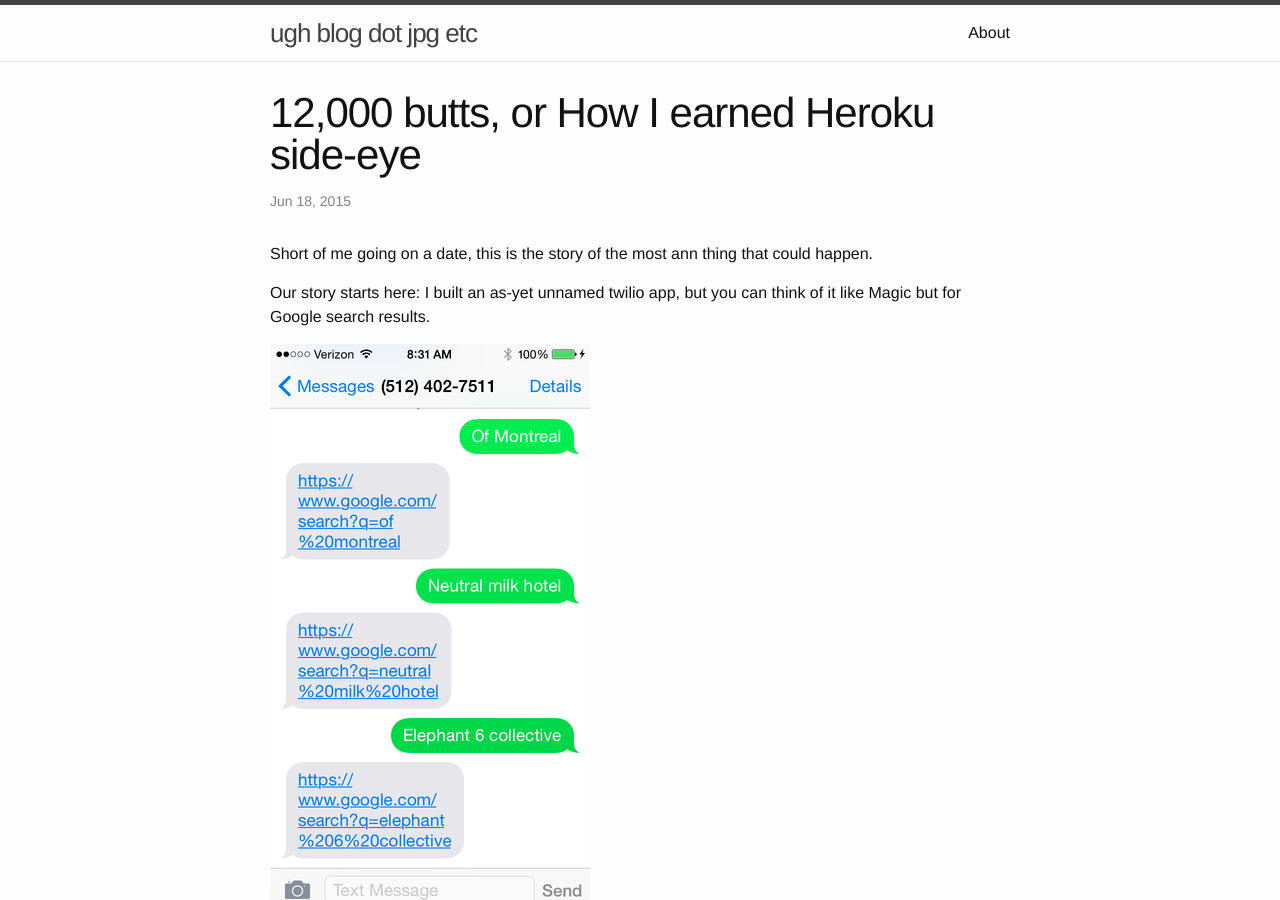
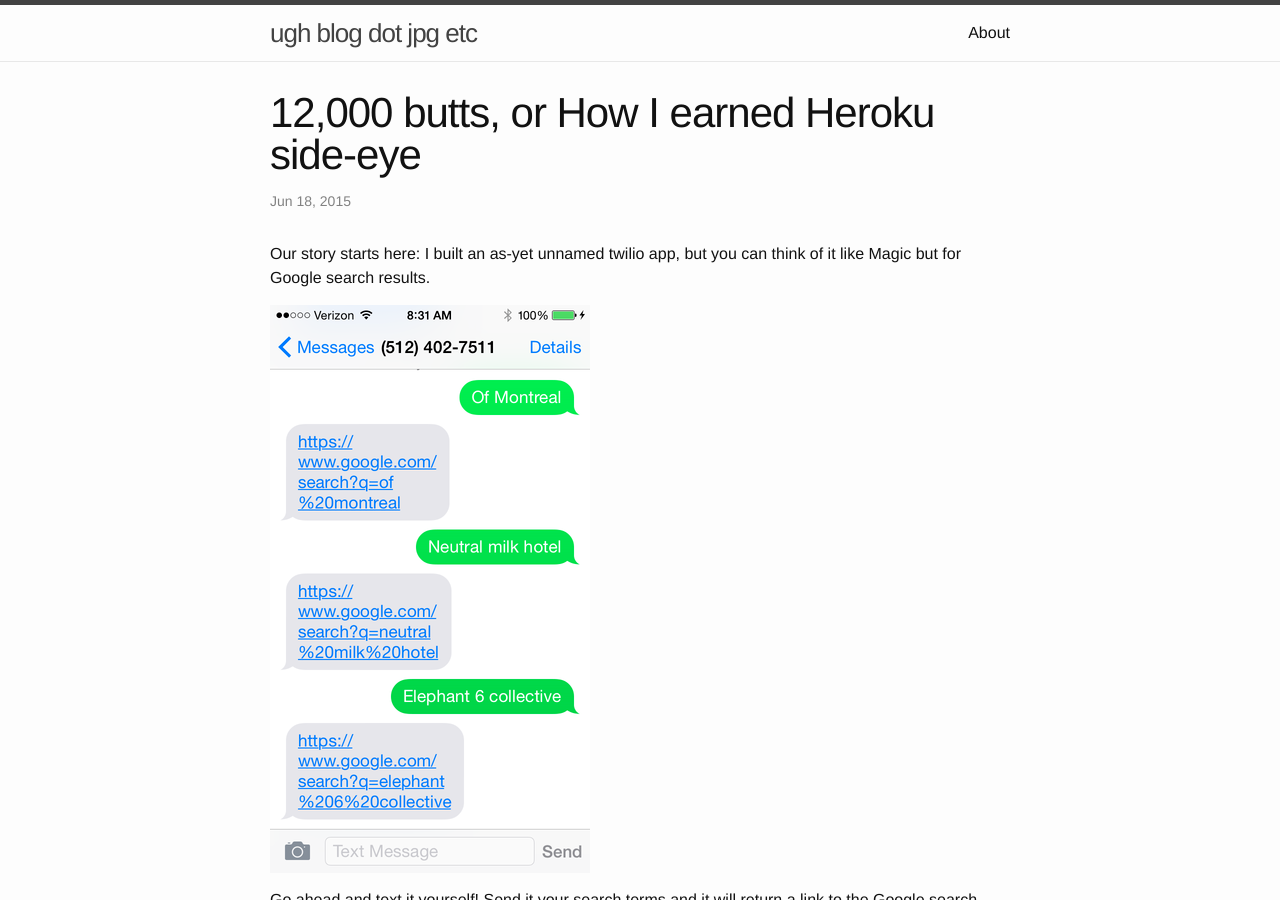
Before and after one commit to theaisforannie/theaisforannie.github.io, a Jekyll site: the page built from _posts/2015-06-18-12000-butts.md, in a window 1280 px wide and 900 px high. Built offline with Jekyll 4.4.1, drawn with Linux system fonts in a browser that asks for light colours; comment, search, counter and statistics services are not loaded.

Commit message:
wording changes

```diff
--- a/_posts/2015-06-18-12000-butts.md
+++ b/_posts/2015-06-18-12000-butts.md
@@ -2,8 +2,6 @@
 layout: post
 title: 12,000 butts, or How I earned Heroku side-eye
 ---
-
-Short of me going on a date, this is the story of the most ann thing that could happen.
 
 Our story starts here: I built an as-yet unnamed twilio app, but you can think of it like Magic but for Google search results.
 
```
